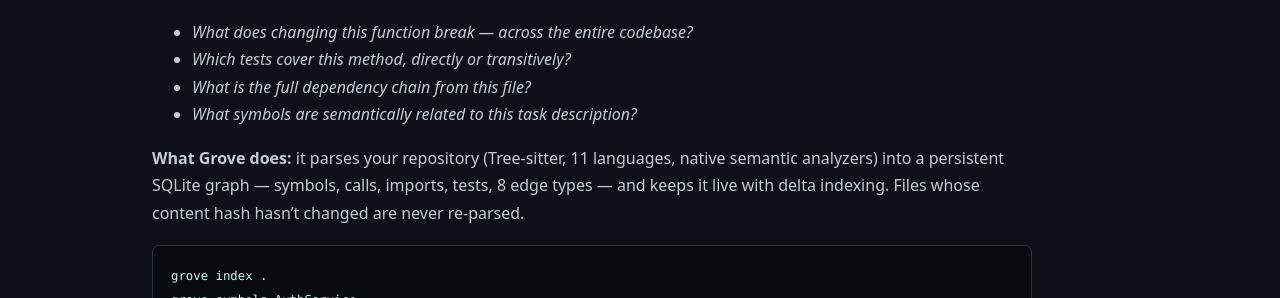
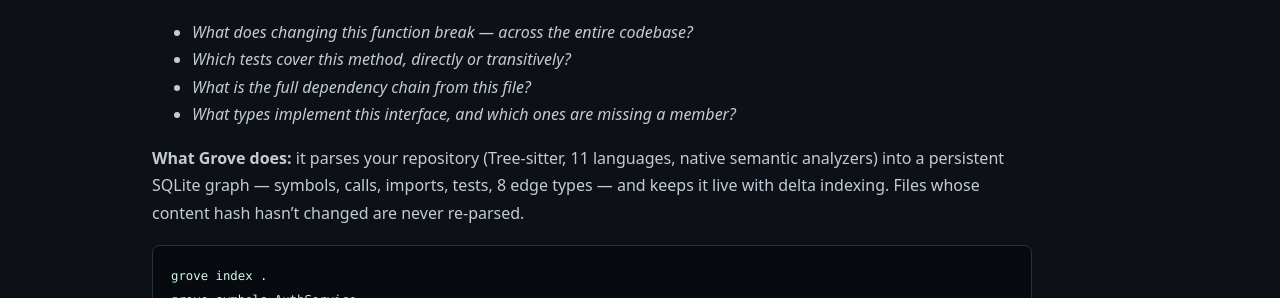
Before and after one commit to provasign/provasign.github.io, a Jekyll site: the page built from grove.md, in a window 1280 px wide and 900 px high. Shown: the part 305-603 px from the top of the window. Built offline with Jekyll 4.4.1, drawn with Linux system fonts in a browser that asks for light colours; comment, search, counter and statistics services are not loaded; some of the changed text lies outside the part shown.

Commit message:
grove: stop advertising the semantic query command
`grove query` (embedding-based) was removed 2026-08-01 — measured, an
agent guessing one keyword through lexical search beats it in most
cases. `grove symbols` (substring) is now the only query surface.

Co-Authored-By: Claude <noreply@anthropic.com>
Claude-Session: https://claude.ai/code/session_01CXTPRMBw68QGAQtp8bds2Z

```diff
--- a/grove.md
+++ b/grove.md
@@ -16,7 +16,7 @@ before changing code:
 - *What does changing this function break — across the entire codebase?*
 - *Which tests cover this method, directly or transitively?*
 - *What is the full dependency chain from this file?*
-- *What symbols are semantically related to this task description?*
+- *What types implement this interface, and which ones are missing a member?*
 
 **What Grove does:** it parses your repository (Tree-sitter, 11 languages,
 native semantic analyzers) into a persistent SQLite graph — symbols, calls,
```
Also changed, not shown: other parts of grove.md (+1 -2 lines).
